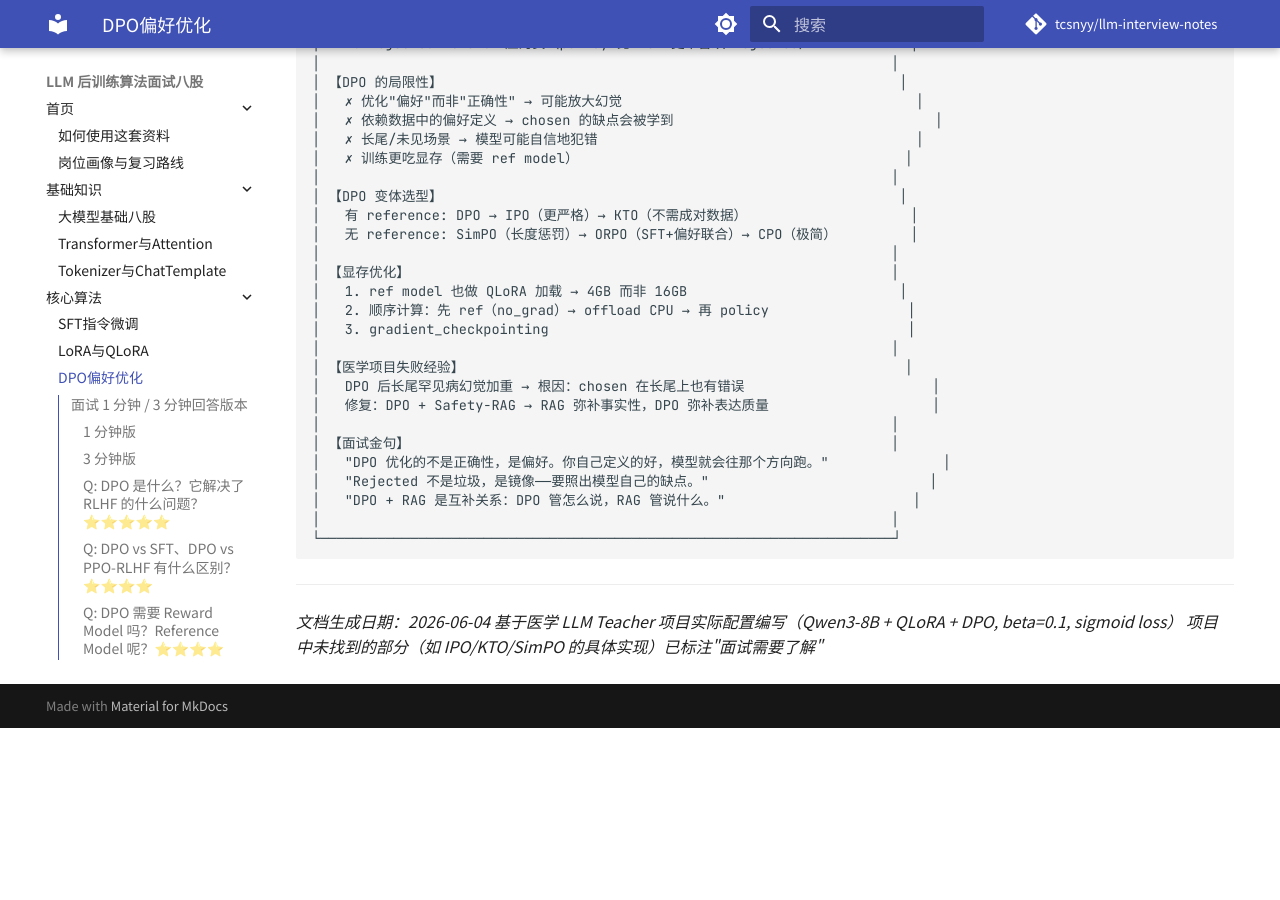
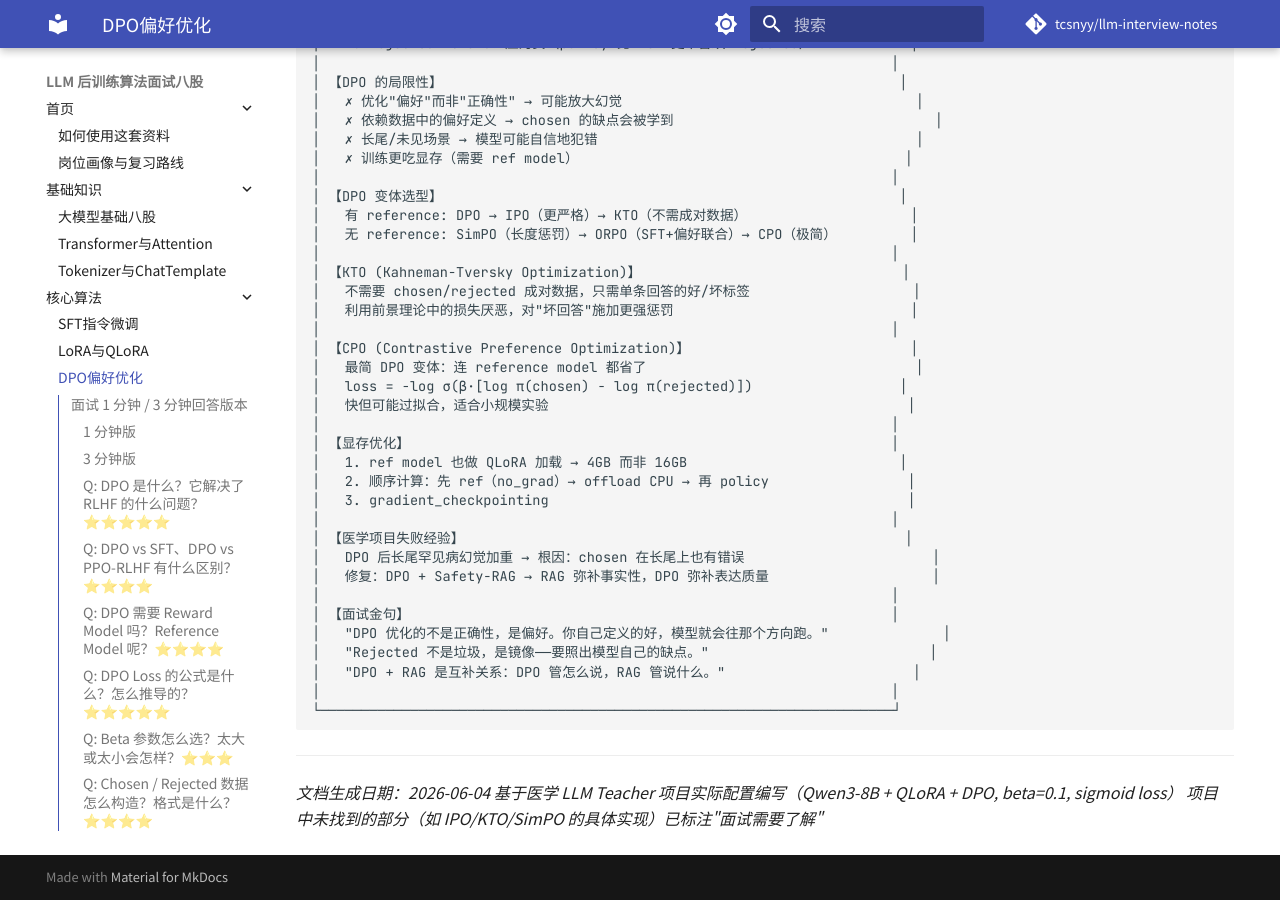
Before and after one commit to tcsnyy/llm-interview-notes, an MkDocs documentation site: the page built from docs/07_DPO偏好优化.md, in a window 1280 px wide and 900 px high, scrolled down 23991 px. Built offline with MkDocs 1.6.1 and Material for MkDocs 9.7.7, drawn with Linux system fonts in a browser that asks for light colours; comment, search, counter and statistics services are not loaded; before the commit the page ends 24719 px from its top, so only the background shows below that.

```diff
--- a/docs/07_DPO偏好优化.md
+++ b/docs/07_DPO偏好优化.md
@@ -988,6 +988,15 @@ if __name__ == "__main__":
 │   有 reference: DPO → IPO（更严格）→ KTO（不需成对数据）                    │
 │   无 reference: SimPO（长度惩罚）→ ORPO（SFT+偏好联合）→ CPO（极简）         │
 │                                                                      │
+│ 【KTO (Kahneman-Tversky Optimization)】                                │
+│   不需要 chosen/rejected 成对数据，只需单条回答的好/坏标签                    │
+│   利用前景理论中的损失厌恶，对"坏回答"施加更强惩罚                             │
+│                                                                      │
+│ 【CPO (Contrastive Preference Optimization)】                           │
+│   最简 DPO 变体：连 reference model 都省了                                 │
+│   loss = -log σ(β·[log π(chosen) - log π(rejected)])                  │
+│   快但可能过拟合，适合小规模实验                                            │
+│                                                                      │
 │ 【显存优化】                                                           │
 │   1. ref model 也做 QLoRA 加载 → 4GB 而非 16GB                          │
 │   2. 顺序计算：先 ref（no_grad）→ offload CPU → 再 policy                 │
```
Also changed, not shown: docs/03_Transformer与Attention.md (+1 -0 lines), docs/06_LoRA_QLoRA_PEFT.md (+4 -0 lines), docs/13_推理部署与vLLM.md (+1 -0 lines).
